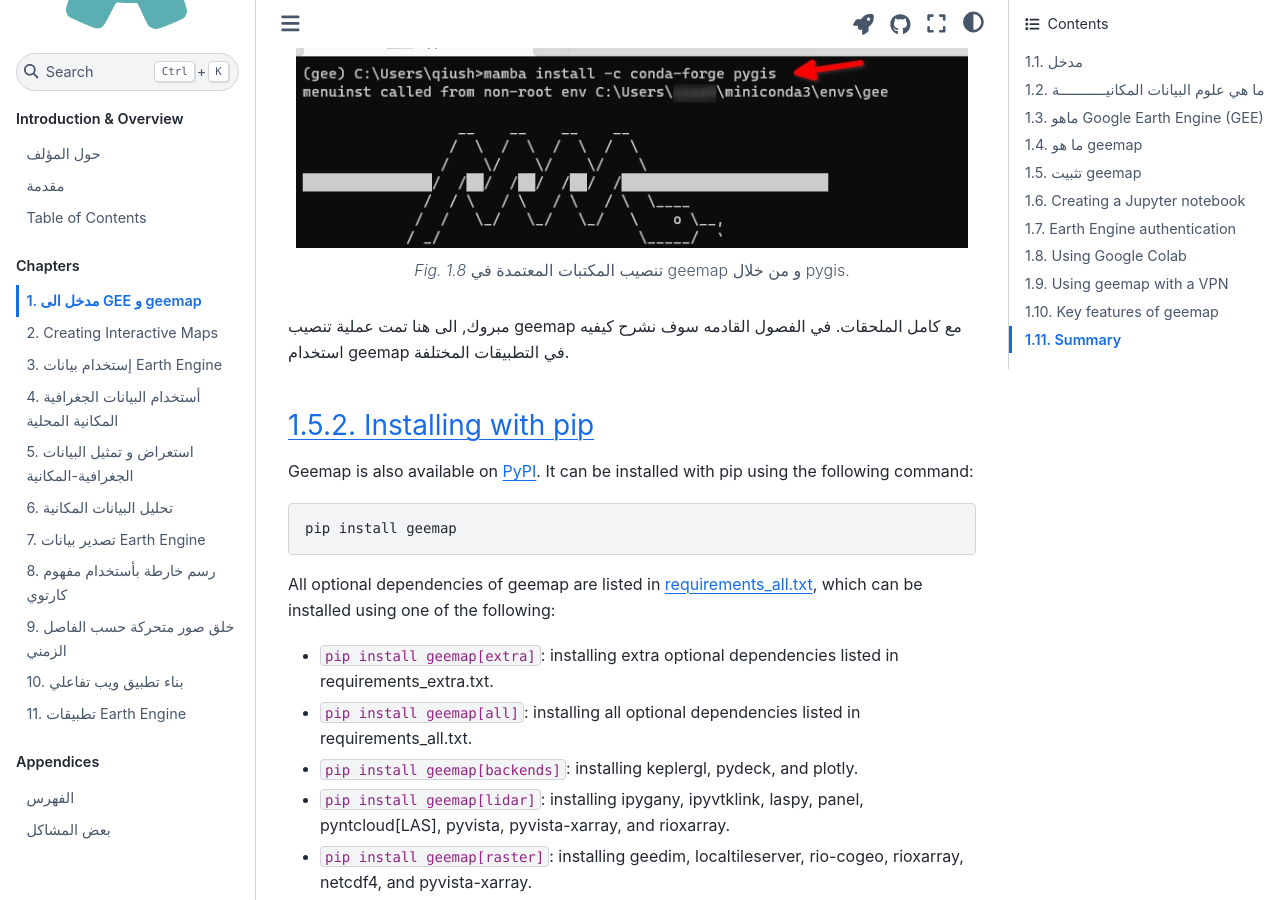
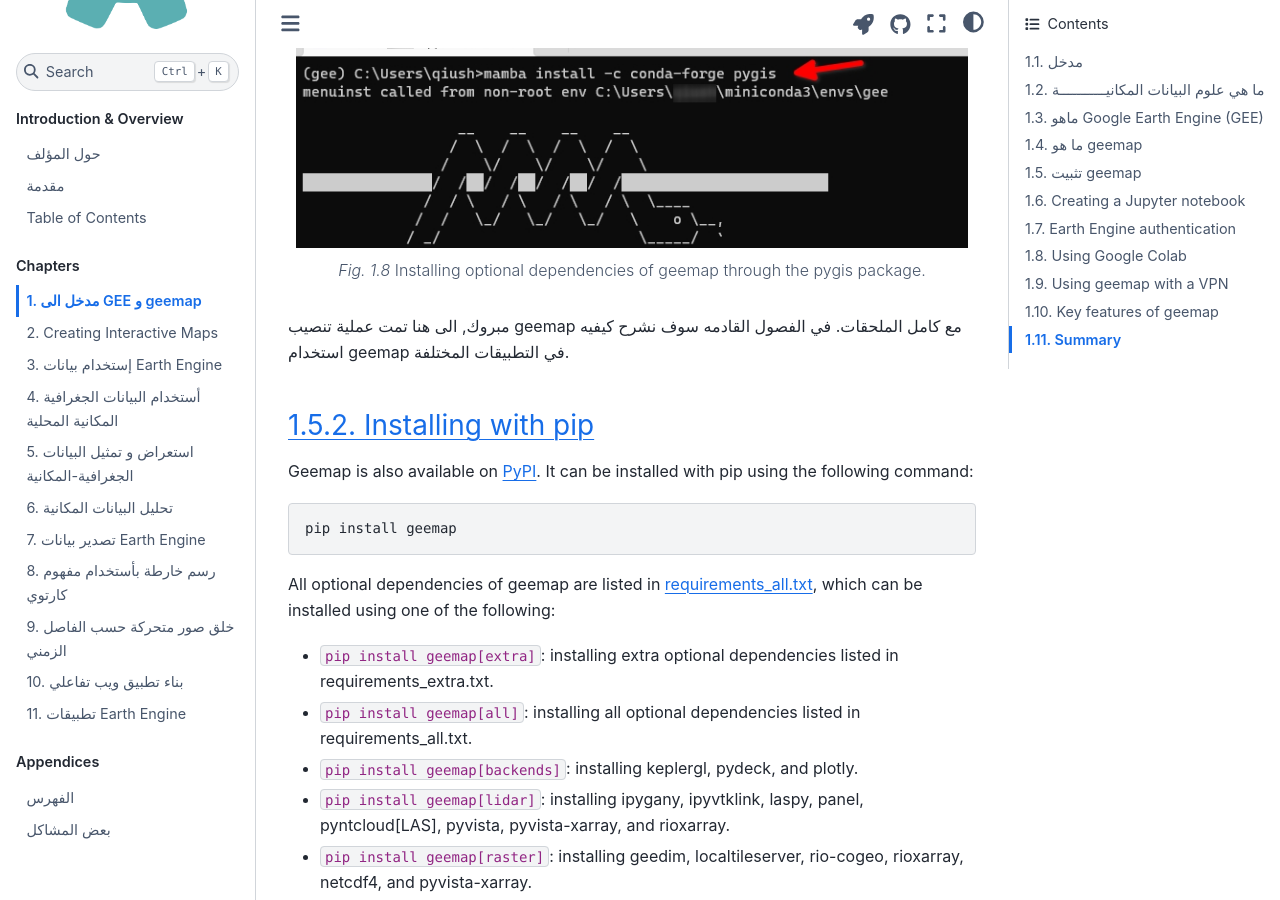
Before and after one commit to giswqs/geebook-arabic, a Jupyter Book: the page built from chapters/01_introduction.md, in a window 1280 px wide and 900 px high, scrolled down 6873 px. Built offline with Jupyter Book 1.0.4 settings and Sphinx 7.4.7 and the Sphinx Book theme 1.1.4, drawn with Linux system fonts in a browser that asks for light colours; cross-references to code outside the pages are shown as plain code.

Commit message:
Update 01_introduction.md

````diff
--- a/chapters/01_introduction.md
+++ b/chapters/01_introduction.md
@@ -145,7 +145,7 @@ Mamba تنصيب مدير الحزم .
 ---
 name: ch01_install_pygis
 ---
- تنصيب المكتبات المعتمدة في  geemap و من خلال pygis.
+  Installing optional dependencies of geemap through the pygis package.
 ```
 مبروك, الى هنا تمت عملية تنصيب geemap مع كامل الملحقات. في الفصول القادمه سوف نشرح كيفيه استخدام geemap في التطبيقات المختلفة.
 
````
